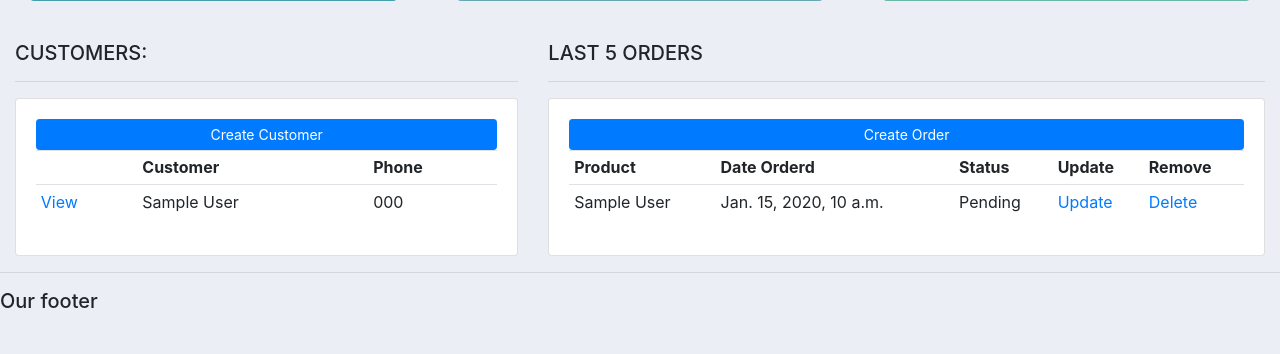
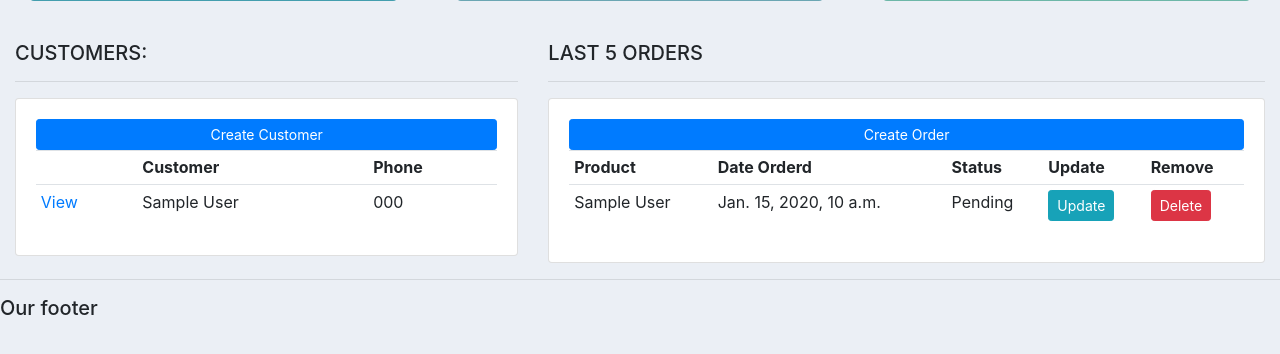
Before and after one commit to yoshuanl/django-practice, a Django app: page / in a window 1280 px wide. Shown: the part 233-587 px from the top of the page. Run offline with Django 3.2, Linux system fonts and the light colour scheme; tables that the repository leaves empty hold one stand-in row (values such as "Sample post"); some libraries are stand-ins or nearby versions.

Commit message:
button styling

```diff
--- a/accounts/templates/accounts/dashboard.html
+++ b/accounts/templates/accounts/dashboard.html
@@ -50,8 +50,8 @@
                     <td>{{order.product}}</td>
                     <td>{{order.date_created}}</td>
                     <td>{{order.status}}</td>
-                    <td><a href="">Update</a></td>
-                    <td><a href="">Delete</a></td>
+                    <td><a class="btn btn-sm btn-info" href="">Update</a></td>
+                    <td><a class="btn btn-sm btn-danger" href="">Delete</a></td>
                 </tr>
                 {% endfor %}
 
```
